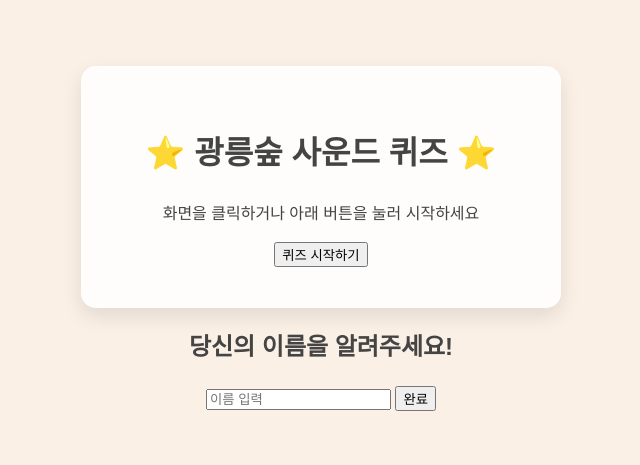
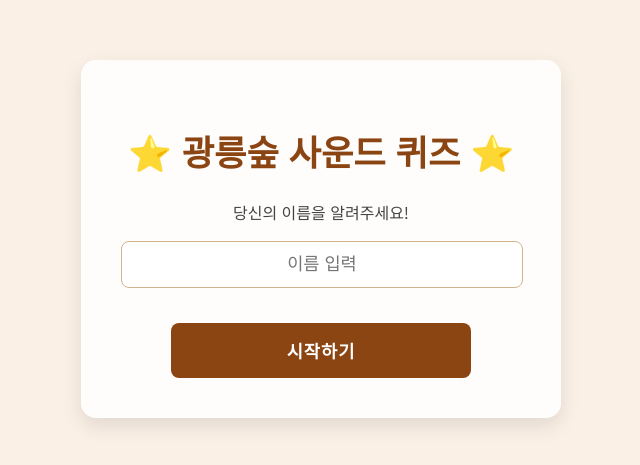
Before and after one commit to hayul1490/quiz-project, a plain HTML site: page index.html in a window 1280 px wide. Shown: the part 161-626 px from the top of the page, without its empty margins (319-959 px from the left). Drawn offline with Linux system fonts and the light colour scheme.

Commit message:
Update index.html

```diff
--- a/index.html
+++ b/index.html
@@ -3,25 +3,21 @@
 <head>
     <meta charset="UTF-8">
     <meta name="viewport" content="width=device-width, initial-scale=1.0">
-    <title>퀴즈 시작 - 인트로</title>
+    <title>광릉숲 사운드 퀴즈</title>
     <link rel="stylesheet" href="style.css">
-    <link rel="icon" href="assets/images/favicon.ico" type="image/x-icon">
+    <link href="https://fonts.googleapis.com/css2?family=Noto+Sans+KR:wght@400;500;700&display=swap" rel="stylesheet">
 </head>
 <body>
     <div id="intro-page" class="full-screen">
         <div id="intro-content">
-            <h1 id="intro-title">⭐ 광릉숲 사운드 퀴즈 ⭐</h1>
-            <p id="intro-subtitle">화면을 클릭하거나 아래 버튼을 눌러 시작하세요</p>
-            <button id="start-quiz-button">퀴즈 시작하기</button>
-        </div>
-
-        <div id="name-input-container">
-            <h2>당신의 이름을 알려주세요!</h2>
-            <input type="text" id="userName" placeholder="이름 입력" maxlength="20" required>
-            <button id="complete-name-button">완료</button>
+            <h1 class="title">⭐️ 광릉숲 사운드 퀴즈 ⭐️</h1>
+            <p class="subtitle">당신의 이름을 알려주세요!</p>
+            <div id="name-input-container">
+                <input type="text" id="name-input" placeholder="이름 입력">
+                <button id="start-button" class="main-button" disabled>시작하기</button>
+            </div>
         </div>
     </div>
-
     <script src="js/main.js"></script>
 </body>
 </html>
```
